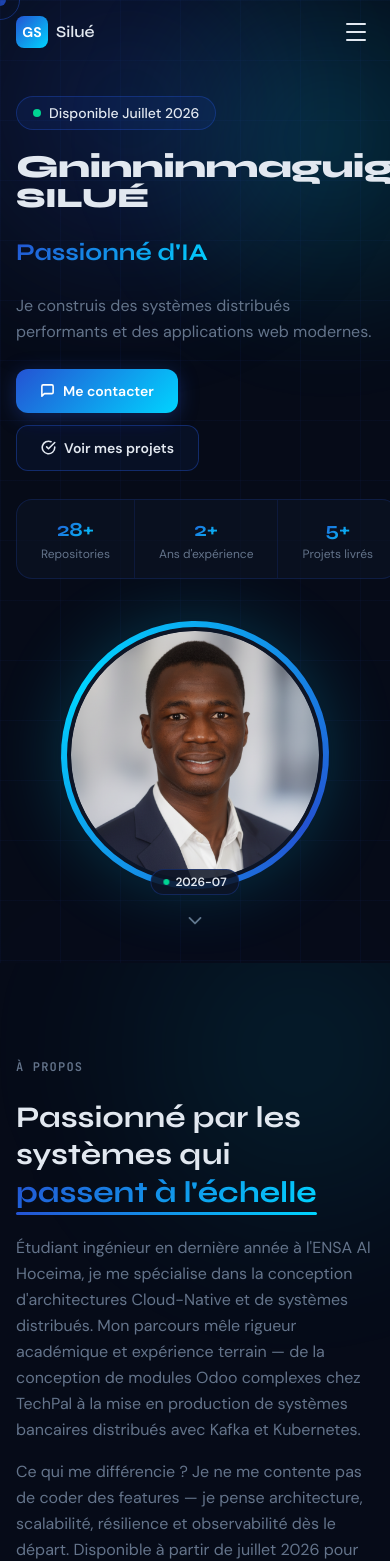
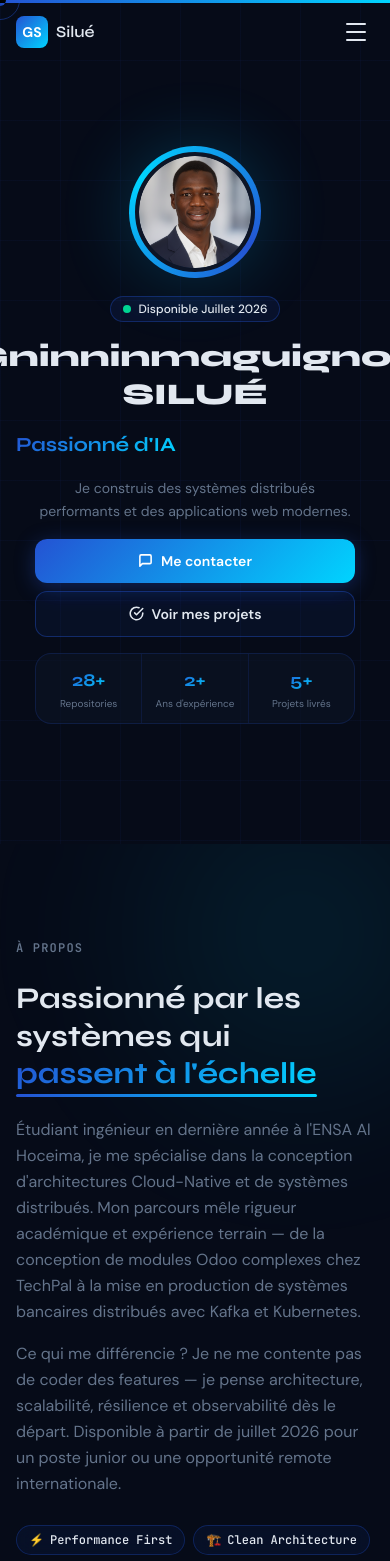
Before and after one commit to Gninho-silue/silue.dev, a Next.js app: page / in a window 390 px wide. Shown: the top 1561 px of the page. Built offline with nearby package versions, Linux system fonts and the light colour scheme.

Commit message:
feat: add scroll progress bar and hero scroll indicator

```diff
--- a/app/layout.tsx
+++ b/app/layout.tsx
@@ -3,6 +3,7 @@ import { Syne, DM_Sans, JetBrains_Mono } from 'next/font/google';
 import { Analytics } from '@vercel/analytics/react';
 import { SpeedInsights } from '@vercel/speed-insights/next';
 import Providers from '@/components/providers/Providers';
+import ScrollProgressBar from '@/components/ui/ScrollProgressBar';
 import './globals.css';
 
 const syne = Syne({
@@ -120,6 +121,7 @@ export default function RootLayout({
         />
       </head>
       <body className="bg-background text-foreground antialiased">
+        <ScrollProgressBar />
         <Providers>{children}</Providers>
         <Analytics />
         <SpeedInsights />
--- a/components/sections/HeroSection.tsx
+++ b/components/sections/HeroSection.tsx
@@ -1,9 +1,10 @@
 'use client';
 
 import { useEffect, useRef, useState } from 'react';
-import { motion, AnimatePresence, useScroll, useTransform, type Variants } from 'framer-motion';
+import { motion, AnimatePresence, useScroll, useTransform, useSpring, type Variants } from 'framer-motion';
 import { useTranslations } from 'next-intl';
 import Image from 'next/image';
+import { ChevronDown } from 'lucide-react';
 import { personal } from '@/content/personal';
 
 // ─── Framer variants ────────────────────────────────────────────────────────
@@ -17,7 +18,7 @@ const containerVariants: Variants = {
 
 const itemVariants: Variants = {
   hidden: { opacity: 0, y: 24 },
-  visible: { opacity: 1, y: 0, transition: { duration: 0.6, ease: 'easeOut' } },
+  visible: { opacity: 1, y: 0, transition: { duration: 0.4, ease: 'easeOut' } },
 };
 
 const photoVariants: Variants = {
@@ -26,7 +27,17 @@ const photoVariants: Variants = {
     opacity: 1,
     scale: 1,
     x: 0,
-    transition: { duration: 0.8, ease: 'easeOut', delay: 0.3 },
+    transition: { duration: 0.4, ease: 'easeOut', delay: 0.2 },
+  },
+};
+
+const photoVariantsMobile: Variants = {
+  hidden: { opacity: 0, scale: 0.92, y: -20 },
+  visible: {
+    opacity: 1,
+    scale: 1,
+    y: 0,
+    transition: { duration: 0.4, ease: 'easeOut' },
   },
 };
 
@@ -61,7 +72,7 @@ function AnimatedTitle() {
   }, [titles.length]);
 
   return (
-    <div className="h-10 md:h-14 flex items-center overflow-hidden">
+    <div className="h-8 md:h-14 flex items-center overflow-hidden">
       <AnimatePresence mode="wait" initial={false}>
         <motion.span
           key={`${index}-${titles[index]}`}
@@ -69,7 +80,7 @@ function AnimatedTitle() {
           animate={{ opacity: 1, y: 0 }}
           exit={{ opacity: 0, y: -18 }}
           transition={{ duration: 0.38, ease: 'easeInOut' }}
-          className="font-display font-bold text-2xl md:text-4xl gradient-text block"
+          className="font-display font-bold text-xl md:text-4xl gradient-text block"
         >
           {titles[index]}
         </motion.span>
@@ -81,49 +92,54 @@ function AnimatedTitle() {
 // ─── Scroll indicator ───────────────────────────────────────────────────────
 
 function ScrollIndicator() {
-  const [visible, setVisible] = useState(false);
-  const [faded, setFaded] = useState(false);
+  const [show, setShow] = useState(false);
+  const { scrollY } = useScroll();
+  const rawOpacity = useTransform(scrollY, [0, 80], [1, 0]);
+  const opacity = useSpring(rawOpacity, { stiffness: 120, damping: 20 });
 
   useEffect(() => {
-    const timer = setTimeout(() => setVisible(true), 2000);
-    const onScroll = () => setFaded(window.scrollY > 80);
-    window.addEventListener('scroll', onScroll, { passive: true });
-    return () => {
-      clearTimeout(timer);
-      window.removeEventListener('scroll', onScroll);
-    };
+    const timer = setTimeout(() => setShow(true), 2500);
+    return () => clearTimeout(timer);
   }, []);
+
+  const scrollToAbout = () =>
+    document.getElementById('about')?.scrollIntoView({ behavior: 'smooth' });
 
   return (
     <AnimatePresence>
-      {visible && !faded && (
-        <motion.div
+      {show && (
+        <motion.button
           initial={{ opacity: 0 }}
           animate={{ opacity: 1 }}
           exit={{ opacity: 0 }}
-          transition={{ duration: 0.5 }}
-          className="absolute bottom-8 left-1/2 -translate-x-1/2"
-          aria-hidden
+          transition={{ duration: 0.6 }}
+          style={{ opacity }}
+          onClick={scrollToAbout}
+          aria-label="Scroll to about section"
+          className="hidden md:flex flex-col items-center gap-1 absolute bottom-8 left-1/2 -translate-x-1/2 cursor-none"
         >
+          {/* Vertical line with animated dot */}
+          <div className="relative w-px h-10 bg-muted/40">
             <motion.div
-            animate={{ y: [0, 8, 0] }}
+              animate={{ y: [0, 32, 0] }}
+              transition={{ duration: 1.8, repeat: Infinity, ease: 'easeInOut' }}
+              className="absolute -left-[3px] top-0 w-1.5 h-1.5 rounded-full"
+              style={{
+                background: '#2453D3',
+                boxShadow: '0 0 6px 2px rgba(36, 83, 211, 0.6)',
+              }}
+            />
+          </div>
+
+          {/* Chevron */}
+          <motion.div
+            animate={{ y: [0, 4, 0], opacity: [0.4, 1, 0.4] }}
             transition={{ duration: 1.5, repeat: Infinity, ease: 'easeInOut' }}
             className="text-muted"
           >
-            <svg
-              width="22"
-              height="22"
-              viewBox="0 0 24 24"
-              fill="none"
-              stroke="currentColor"
-              strokeWidth="2"
-              strokeLinecap="round"
-              strokeLinejoin="round"
-            >
-              <path d="m6 9 6 6 6-6" />
-            </svg>
+            <ChevronDown size={16} strokeWidth={1.5} />
           </motion.div>
-        </motion.div>
+        </motion.button>
       )}
     </AnimatePresence>
   );
@@ -131,44 +147,46 @@ function ScrollIndicator() {
 
 // ─── Profile photo ──────────────────────────────────────────────────────────
 
-function ProfilePhoto() {
+function ProfilePhoto({ mobile = false }: { mobile?: boolean }) {
   const [imgError, setImgError] = useState(false);
+  const sizeClass = mobile
+    ? 'w-[120px] h-[120px]'
+    : 'w-64 h-64 md:w-80 md:h-80 lg:w-96 lg:h-96';
 
   return (
-    <div className="relative w-64 h-64 md:w-80 md:h-80 lg:w-96 lg:h-96 flex-shrink-0">
-      {/* Rotating gradient ring — uses CSS class from globals.css */}
+    <div className={`relative ${sizeClass} flex-shrink-0`}>
       <motion.div
         animate={{ rotate: 360 }}
         transition={{ duration: 20, repeat: Infinity, ease: 'linear' }}
         className="hero-photo-ring absolute -inset-1.5"
         aria-hidden
       />
-
-      {/* Inner container */}
       <div className="hero-photo-inner relative w-full h-full rounded-full overflow-hidden border-4">
         {!imgError ? (
           <Image
             src="/profile.png"
             alt={`Photo de ${personal.name}`}
             fill
-            sizes="(max-width: 768px) 256px, (max-width: 1024px) 320px, 384px"
+            sizes={mobile ? '120px' : '(max-width: 768px) 256px, (max-width: 1024px) 320px, 384px'}
             className="object-cover object-center"
             onError={() => setImgError(true)}
             priority
           />
         ) : (
           <div className="w-full h-full flex flex-col items-center justify-center gap-2">
-            <span className="font-display font-black text-5xl md:text-6xl gradient-text">
+            <span className={`font-display font-black gradient-text ${mobile ? 'text-3xl' : 'text-5xl md:text-6xl'}`}>
               GS
             </span>
+            {!mobile && (
               <span className="hero-photo-initials-sub text-xs font-mono tracking-widest">
                 {personal.firstName.slice(0, 6).toUpperCase()}
               </span>
+            )}
           </div>
         )}
       </div>
 
-      {/* Availability badge on photo */}
+      {!mobile && (
         <div className="hero-photo-badge absolute -bottom-3 left-1/2 -translate-x-1/2 flex items-center gap-1.5 px-3 py-1 rounded-full text-xs font-semibold whitespace-nowrap">
           <span className="relative flex h-1.5 w-1.5">
             <span className="animate-ping absolute h-full w-full rounded-full bg-emerald-400 opacity-75" />
@@ -176,14 +194,12 @@ function ProfilePhoto() {
           </span>
           {personal.availableFrom}
         </div>
+      )}
 
-      {/* Glow behind photo */}
       <div
         className="absolute inset-0 rounded-full -z-10 blur-2xl opacity-30"
         aria-hidden
-        style={{
-          background: 'radial-gradient(circle, #2453D3 0%, #00D4FF 60%, transparent 80%)',
-        }}
+        style={{ background: 'radial-gradient(circle, #2453D3 0%, #00D4FF 60%, transparent 80%)' }}
       />
     </div>
   );
@@ -217,44 +233,129 @@ export default function HeroSection() {
       ref={sectionRef}
       className="relative min-h-screen flex items-center overflow-hidden bg-background"
     >
-      {/* ── Gradient orbs (colors handled by CSS classes) ── */}
+      {/* ── Gradient orbs — desktop only ── */}
       <motion.div
         aria-hidden
         animate={ORB_FLOAT_1}
-        className="hero-orb-1 absolute -top-32 -left-32 w-[500px] h-[500px] rounded-full pointer-events-none"
+        className="hero-orb-1 hidden md:block absolute -top-32 -left-32 w-[500px] h-[500px] rounded-full pointer-events-none"
       />
       <motion.div
         aria-hidden
         animate={ORB_FLOAT_2}
-        className="hero-orb-2 absolute -top-20 -right-40 w-[440px] h-[440px] rounded-full pointer-events-none"
+        className="hero-orb-2 hidden md:block absolute -top-20 -right-40 w-[440px] h-[440px] rounded-full pointer-events-none"
       />
       <motion.div
         aria-hidden
         animate={ORB_PULSE}
-        className="hero-orb-3 absolute -bottom-40 left-1/2 -translate-x-1/2 w-[600px] h-[280px] rounded-full pointer-events-none"
+        className="hero-orb-3 hidden md:block absolute -bottom-40 left-1/2 -translate-x-1/2 w-[600px] h-[280px] rounded-full pointer-events-none"
       />
 
       {/* ── Grid overlay ── */}
-      <div
-        aria-hidden
-        className="hero-grid absolute inset-0 pointer-events-none"
-      />
+      <div aria-hidden className="hero-grid absolute inset-0 pointer-events-none" />
 
       {/* ── Content ── */}
       <motion.div
         style={{ y: contentY, opacity: contentOpacity }}
         className="relative z-10 w-full max-w-7xl mx-auto px-4 sm:px-6 lg:px-8 pt-24 pb-20"
       >
-        <div className="flex flex-col lg:flex-row items-center justify-between gap-12 lg:gap-16">
+        {/* ── Mobile layout: photo above, text below, centered ── */}
+        <div className="flex flex-col items-center gap-6 md:hidden">
+          <motion.div
+            variants={photoVariantsMobile}
+            initial="hidden"
+            animate="visible"
+            className="flex items-center justify-center pt-4"
+          >
+            <ProfilePhoto mobile />
+          </motion.div>
 
-          {/* ── Left: Text content ── */}
+          <motion.div
+            variants={containerVariants}
+            initial="hidden"
+            animate="visible"
+            className="flex flex-col items-center text-center gap-4 w-full"
+          >
+            <motion.div variants={itemVariants}>
+              <span className="hero-badge inline-flex items-center gap-2 px-3 py-1 rounded-full text-xs font-medium">
+                <span className="relative flex h-2 w-2">
+                  <span className="animate-ping absolute inline-flex h-full w-full rounded-full bg-emerald-400 opacity-75" />
+                  <span className="relative inline-flex rounded-full h-2 w-2 bg-emerald-400" />
+                </span>
+                {t('available')}
+              </span>
+            </motion.div>
+
+            <motion.h1
+              variants={itemVariants}
+              className="text-3xl font-display font-black leading-tight"
+            >
+              <span className="block">{personal.firstName}</span>
+              <span className="block">{personal.lastName.toUpperCase()}</span>
+            </motion.h1>
+
+            <motion.div variants={itemVariants} className="w-full">
+              <AnimatedTitle />
+            </motion.div>
+
+            <motion.p
+              variants={itemVariants}
+              className="hero-tagline text-sm leading-relaxed max-w-xs line-clamp-2"
+            >
+              {t('tagline')}
+            </motion.p>
+
+            <motion.div
+              variants={itemVariants}
+              className="flex flex-col items-stretch gap-2 w-full max-w-xs"
+            >
+              <button
+                type="button"
+                onClick={() => scrollTo('contact')}
+                className="hero-cta-primary inline-flex items-center justify-center gap-2 px-6 py-3 rounded-xl text-sm font-semibold"
+              >
+                <svg width="15" height="15" viewBox="0 0 24 24" fill="none" stroke="currentColor" strokeWidth="2.5" strokeLinecap="round" strokeLinejoin="round" aria-hidden>
+                  <path d="M21 15a2 2 0 0 1-2 2H7l-4 4V5a2 2 0 0 1 2-2h14a2 2 0 0 1 2 2z" />
+                </svg>
+                {t('cta.contact')}
+              </button>
+              <button
+                type="button"
+                onClick={() => scrollTo('projects')}
+                className="hero-cta-secondary inline-flex items-center justify-center gap-2 px-6 py-3 rounded-xl text-sm font-semibold"
+              >
+                <svg width="15" height="15" viewBox="0 0 24 24" fill="none" stroke="currentColor" strokeWidth="2.5" strokeLinecap="round" strokeLinejoin="round" aria-hidden>
+                  <path d="M22 11.08V12a10 10 0 1 1-5.93-9.14" />
+                  <path d="m9 11 3 3L22 4" />
+                </svg>
+                {t('cta.projects')}
+              </button>
+            </motion.div>
+
+            <motion.div
+              variants={itemVariants}
+              className="hero-stats flex items-stretch rounded-2xl overflow-hidden w-full max-w-xs"
+            >
+              {stats.map(({ value, label }, i) => (
+                <div
+                  key={label}
+                  className={`flex flex-col items-center flex-1 px-3 py-3 ${i < stats.length - 1 ? 'hero-stat-divider' : ''}`}
+                >
+                  <span className="font-display font-bold text-lg gradient-text">{value}</span>
+                  <span className="font-sans text-[10px] text-muted mt-0.5 whitespace-nowrap">{label}</span>
+                </div>
+              ))}
+            </motion.div>
+          </motion.div>
+        </div>
+
+        {/* ── Desktop layout: text ←→ photo ── */}
+        <div className="hidden md:flex flex-row items-center justify-between gap-12 lg:gap-16">
           <motion.div
             variants={containerVariants}
             initial="hidden"
             animate="visible"
             className="flex flex-col items-start gap-5 lg:max-w-xl xl:max-w-2xl w-full"
           >
-            {/* Available badge */}
             <motion.div variants={itemVariants}>
               <span className="hero-badge inline-flex items-center gap-2 px-4 py-1.5 rounded-full text-sm font-medium">
                 <span className="relative flex h-2 w-2">
@@ -265,18 +366,15 @@ export default function HeroSection() {
               </span>
             </motion.div>
 
-            {/* Name — fluid sizing via CSS class, never overflows */}
             <motion.h1 variants={itemVariants}>
               <span className="hero-name-first block">{personal.firstName}</span>
               <span className="hero-name-last block">{personal.lastName.toUpperCase()}</span>
             </motion.h1>
 
-            {/* Animated cycling title */}
             <motion.div variants={itemVariants} className="w-full">
               <AnimatedTitle />
             </motion.div>
 
-            {/* Tagline */}
             <motion.p
               variants={itemVariants}
               className="hero-tagline text-base md:text-lg leading-relaxed max-w-lg"
@@ -284,7 +382,6 @@ export default function HeroSection() {
               {t('tagline')}
             </motion.p>
 
-            {/* CTA buttons */}
             <motion.div
               variants={itemVariants}
               className="flex flex-col sm:flex-row items-start gap-3 mt-1"
@@ -294,38 +391,17 @@ export default function HeroSection() {
                 onClick={() => scrollTo('contact')}
                 className="hero-cta-primary inline-flex items-center gap-2 px-6 py-3 rounded-xl text-sm font-semibold"
               >
-                <svg
-                  width="15"
-                  height="15"
-                  viewBox="0 0 24 24"
-                  fill="none"
-                  stroke="currentColor"
-                  strokeWidth="2.5"
-                  strokeLinecap="round"
-                  strokeLinejoin="round"
-                  aria-hidden
-                >
+                <svg width="15" height="15" viewBox="0 0 24 24" fill="none" stroke="currentColor" strokeWidth="2.5" strokeLinecap="round" strokeLinejoin="round" aria-hidden>
                   <path d="M21 15a2 2 0 0 1-2 2H7l-4 4V5a2 2 0 0 1 2-2h14a2 2 0 0 1 2 2z" />
                 </svg>
                 {t('cta.contact')}
               </button>
-
               <button
                 type="button"
                 onClick={() => scrollTo('projects')}
                 className="hero-cta-secondary inline-flex items-center gap-2 px-6 py-3 rounded-xl text-sm font-semibold"
               >
-                <svg
-                  width="15"
-                  height="15"
-                  viewBox="0 0 24 24"
-                  fill="none"
-                  stroke="currentColor"
-                  strokeWidth="2.5"
-                  strokeLinecap="round"
-                  strokeLinejoin="round"
-                  aria-hidden
-                >
+                <svg width="15" height="15" viewBox="0 0 24 24" fill="none" stroke="currentColor" strokeWidth="2.5" strokeLinecap="round" strokeLinejoin="round" aria-hidden>
                   <path d="M22 11.08V12a10 10 0 1 1-5.93-9.14" />
                   <path d="m9 11 3 3L22 4" />
                 </svg>
@@ -333,7 +409,6 @@ export default function HeroSection() {
               </button>
             </motion.div>
 
-            {/* Stats row */}
             <motion.div
               variants={itemVariants}
               className="hero-stats flex items-stretch rounded-2xl overflow-hidden mt-2"
@@ -343,18 +418,13 @@ export default function HeroSection() {
                   key={label}
                   className={`flex flex-col items-center px-6 py-4 ${i < stats.length - 1 ? 'hero-stat-divider' : ''}`}
                 >
-                  <span className="font-display font-bold text-xl md:text-2xl gradient-text">
-                    {value}
-                  </span>
-                  <span className="font-sans text-xs text-muted mt-0.5 whitespace-nowrap">
-                    {label}
-                  </span>
+                  <span className="font-display font-bold text-xl md:text-2xl gradient-text">{value}</span>
+                  <span className="font-sans text-xs text-muted mt-0.5 whitespace-nowrap">{label}</span>
                 </div>
               ))}
             </motion.div>
           </motion.div>
 
-          {/* ── Right: Profile photo ── */}
           <motion.div
             variants={photoVariants}
             initial="hidden"
@@ -366,7 +436,7 @@ export default function HeroSection() {
         </div>
       </motion.div>
 
-      {/* ── Scroll indicator ── */}
+      {/* ── Scroll indicator — desktop only, fades with scroll ── */}
       <ScrollIndicator />
     </section>
   );
--- /dev/null
+++ b/components/ui/ScrollProgressBar.tsx
@@ -0,0 +1,23 @@
+'use client';
+
+import { useScroll, useSpring, motion } from 'framer-motion';
+
+export default function ScrollProgressBar() {
+  const { scrollYProgress } = useScroll();
+  const scaleX = useSpring(scrollYProgress, {
+    stiffness: 100,
+    damping: 30,
+    restDelta: 0.001,
+  });
+
+  return (
+    <motion.div
+      aria-hidden
+      style={{
+        scaleX,
+        background: 'linear-gradient(90deg, #2453D3, #00D4FF)',
+      }}
+      className="fixed top-0 left-0 right-0 h-0.75 origin-left z-9999 pointer-events-none"
+    />
+  );
+}
--- a/hooks/useScrollSpy.ts
+++ b/hooks/useScrollSpy.ts
@@ -17,8 +17,8 @@ export function useScrollSpy(sectionIds: string[], offset = 80): string {
     };
 
     const observerOptions: IntersectionObserverInit = {
-      rootMargin: `-${offset}px 0px -40% 0px`,
-      threshold: 0,
+      rootMargin: `-${offset}px 0px -70% 0px`,
+      threshold: 0.3,
     };
 
     sectionIds.forEach((id) => {
--- a/package.json
+++ b/package.json
@@ -13,6 +13,7 @@
     "@vercel/speed-insights": "^2.0.0",
     "clsx": "^2.1.1",
     "framer-motion": "^12.38.0",
+    "lucide-react": "^1.14.0",
     "next": "16.2.3",
     "next-intl": "^4.9.1",
     "next-themes": "^0.4.6",
```
Also changed, not shown: 1 other file (tests, documents, lock files or other folders). Lines whose indentation alone changed are shown as unchanged.
